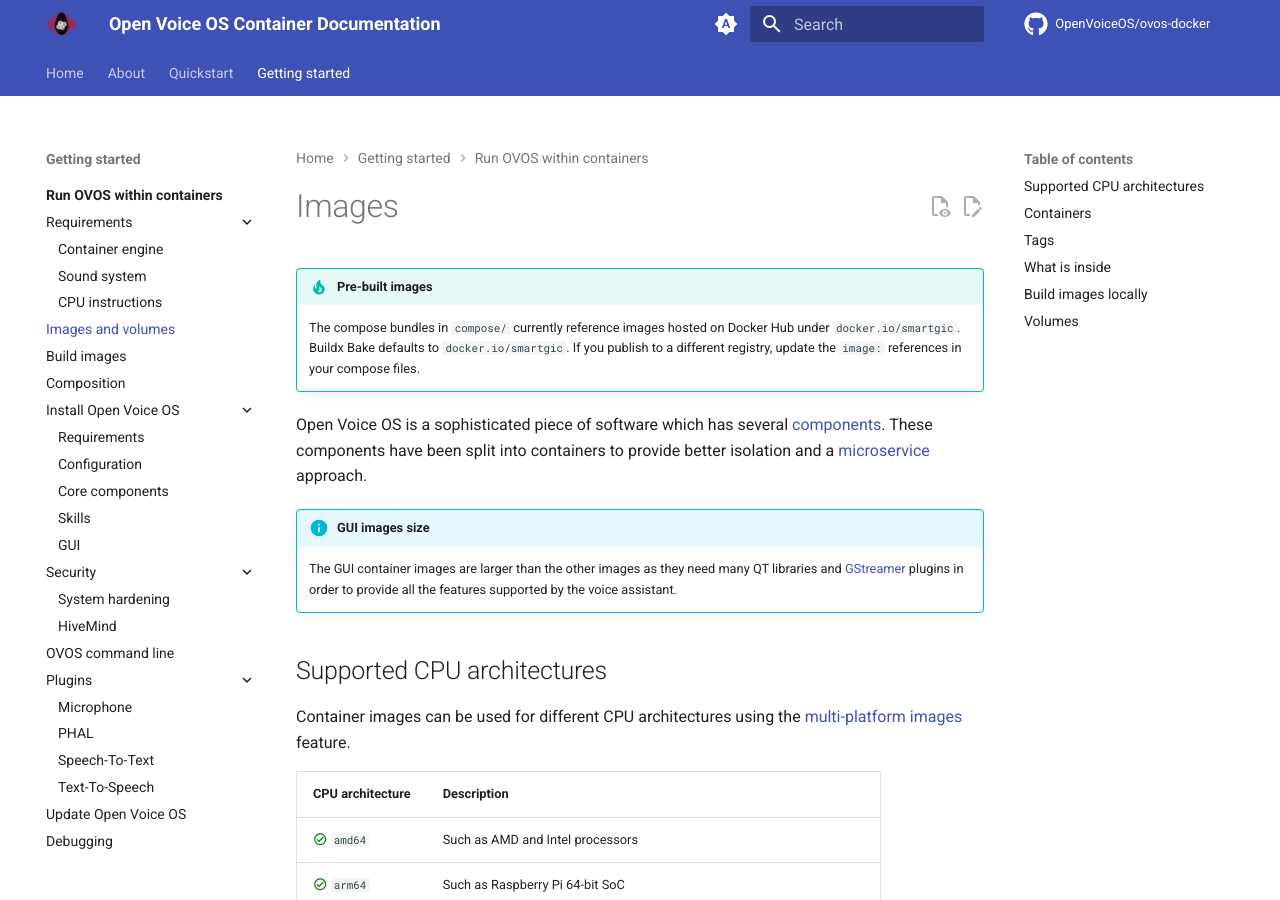
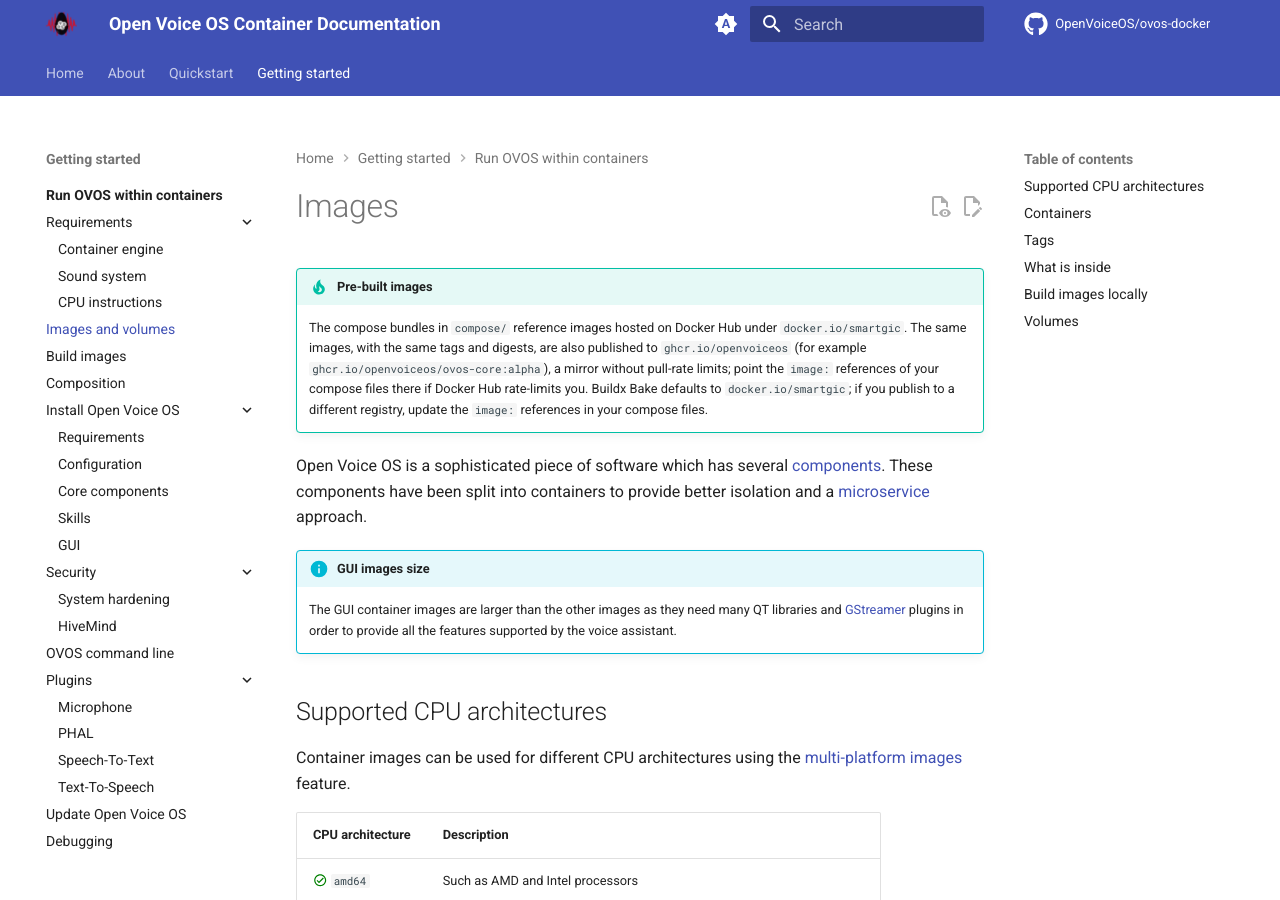
Before and after one commit to OpenVoiceOS/ovos-docker, an MkDocs documentation site: the page built from docs/getting-started/docker/images.md, in a window 1280 px wide and 900 px high. Built offline with MkDocs 1.6.1 and Material for MkDocs 9.7.7, drawn with Linux system fonts in a browser that asks for light colours; plug-ins that fetch from the network failed and are left out; comment, search, counter and statistics services are not loaded; some of the changed text lies outside the part shown.

Commit message:
Document the ghcr.io/openvoiceos mirror
Co-Authored-By: Claude Fable 5 <noreply@anthropic.com>

```diff
--- a/docs/getting-started/docker/images.md
+++ b/docs/getting-started/docker/images.md
@@ -2,10 +2,14 @@
 
 !!! tip "Pre-built images"
 
-    The compose bundles in `compose/` currently reference images hosted on
-    Docker Hub under `docker.io/smartgic`. Buildx Bake defaults to
-    `docker.io/smartgic`. If you publish to a different registry, update the
-    `image:` references in your compose files.
+    The compose bundles in `compose/` reference images hosted on Docker Hub
+    under `docker.io/smartgic`. The same images, with the same tags and
+    digests, are also published to `ghcr.io/openvoiceos` (for example
+    `ghcr.io/openvoiceos/ovos-core:alpha`), a mirror without pull-rate limits;
+    point the `image:` references of your compose files there if Docker Hub
+    rate-limits you. Buildx Bake defaults to `docker.io/smartgic`; if you
+    publish to a different registry, update the `image:` references in your
+    compose files.
 
 Open Voice OS is a sophisticated piece of software which has several [components](../../about/glossary/components.md). These components have been split into containers to provide better isolation and a [microservice](https://en.wikipedia.org/wiki/Microservices) approach.
 
@@ -70,8 +74,9 @@ All Python images share one base (`ovos-base`, Debian slim with Python 3.13,
 a virtual environment and a pinned [uv](https://github.com/astral-sh/uv));
 services needing sound add `ovos-sound-base`, skills add `ovos-skill-base`.
 Every channel tag is a multi-architecture manifest list (`amd64` + `arm64`)
-carrying an SBOM and SLSA provenance attestation, signed with cosign, and
-labelled with:
+carrying an SBOM and SLSA provenance attestation, signed with cosign, published
+to both `docker.io/smartgic` and `ghcr.io/openvoiceos` with identical digests,
+and labelled with:
 
 | Label                                 | Content                                                                      |
 | ------------------------------------- | ---------------------------------------------------------------------------- |
```
Also changed, not shown: docs/getting-started/docker/build.md (+1 -0 lines).
